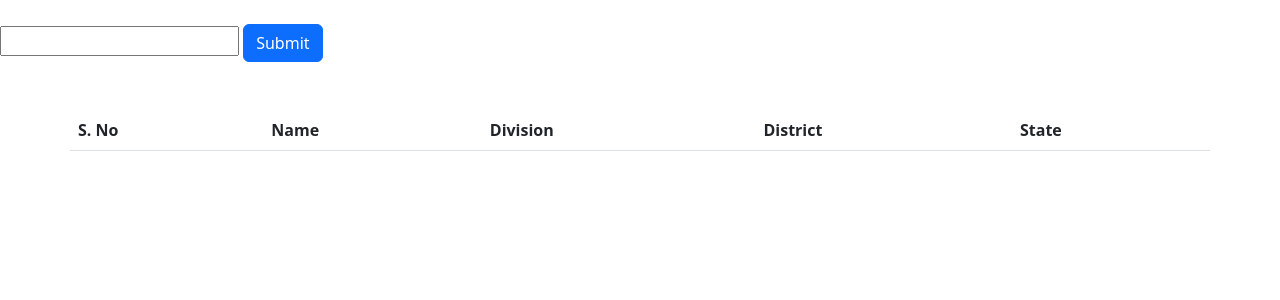
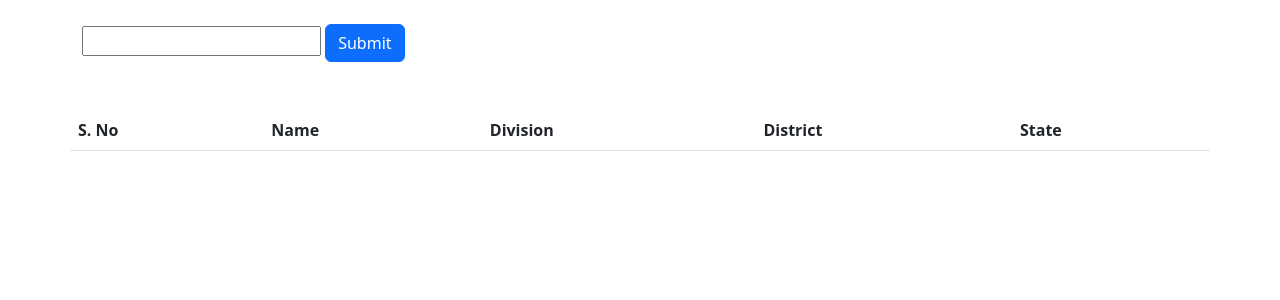
Before and after one commit to hiferli/Post, a Flask app: page / in a window 1280 px wide. Shown: the top 300 px of the page. Run offline with Flask 2, Linux system fonts and the light colour scheme; lists and menus that the app fills with data are empty.

Commit message:
Container Class Added

```diff
--- a/Templates/main.html
+++ b/Templates/main.html
@@ -16,7 +16,7 @@
       <button type="submit" class="btn btn-primary" id="submit">Submit</button>
     </form>     -->
 
-    <form action="{{ url_for('home') }}" method="post">
+    <form action="{{ url_for('home') }}" method="post" class="container">
       <input type="text" id="pin" name="pin">
       <button type="submit" class="btn btn-primary" id="submit">Submit</button>
     </form>
```
